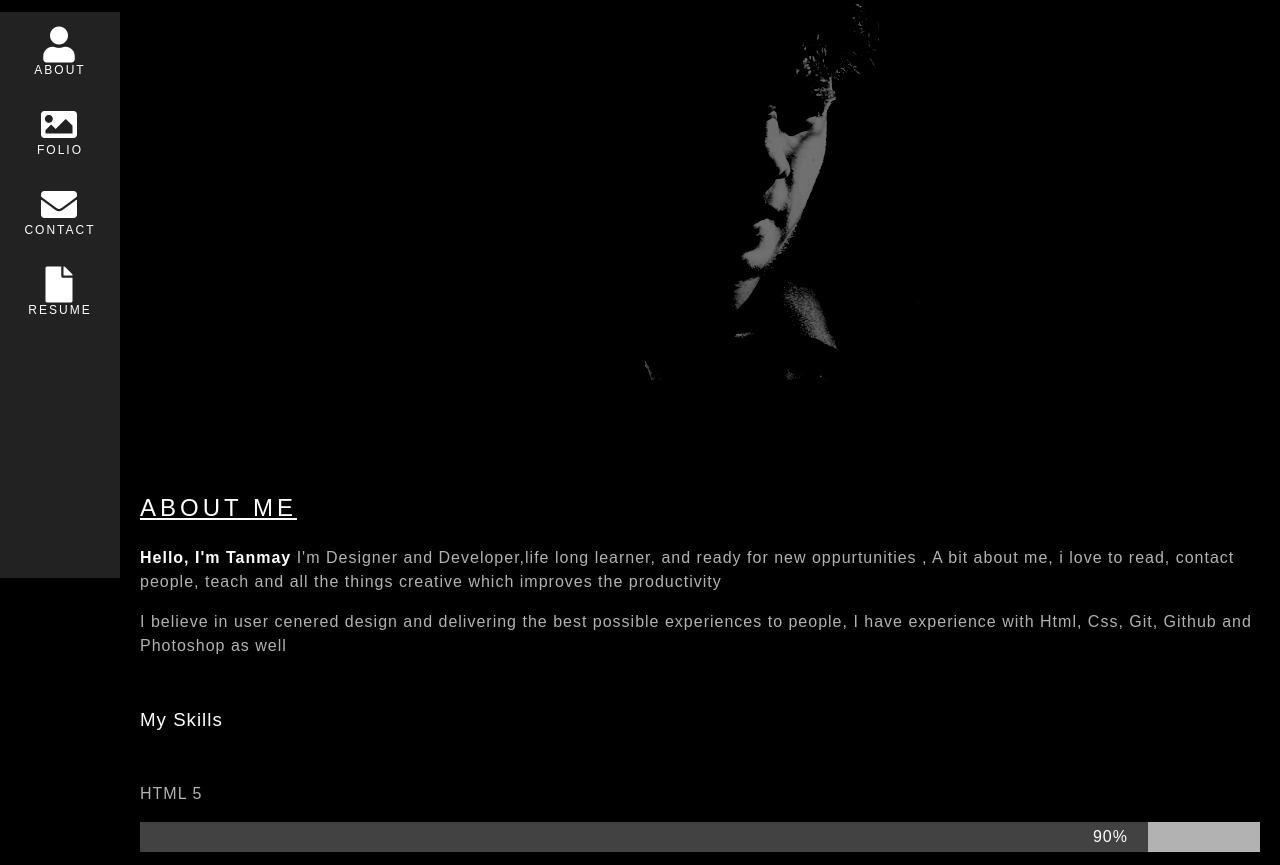
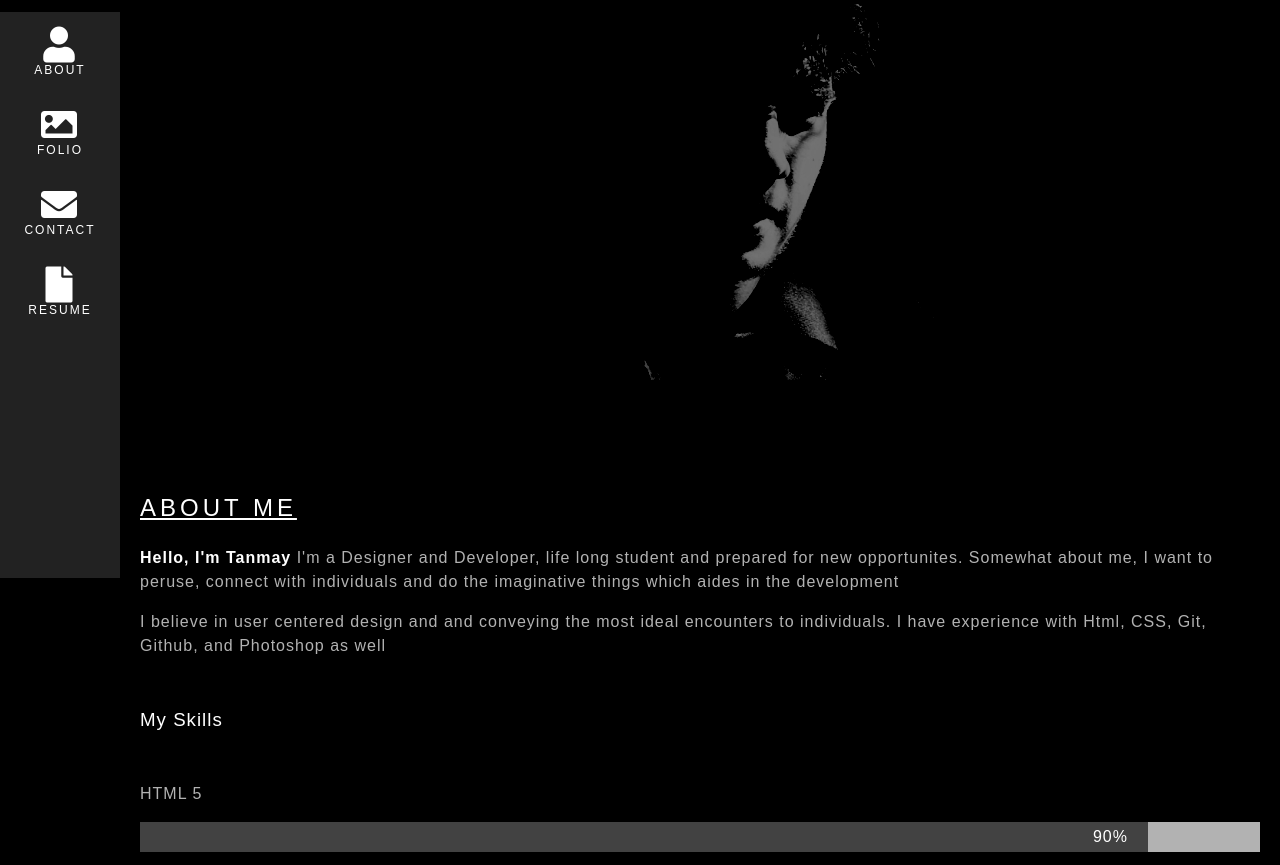
Before and after one commit to modhtanmay/modhtanmay.github.io, a plain HTML site: page index.html in a window 1280 px wide. Shown: the part 222-1087 px from the top of the page. Drawn offline with Linux system fonts and the light colour scheme.

Commit message:
index.html
Changed description

```diff
--- a/index.html
+++ b/index.html
@@ -53,14 +53,14 @@
     <section class="about" id="about">
       <h2>About me</h2>
       <p>
-        <span> Hello, I'm Tanmay </span> I'm Designer and Developer,life long
-        learner, and ready for new oppurtunities , A bit about me, i love to
-        read, contact people, teach and all the things creative which improves
-        the productivity
+        <span> Hello, I'm Tanmay </span> I'm a Designer and Developer,
+        life long student and prepared for new opportunites.
+        Somewhat about me, I want to peruse, connect with individuals and
+        do the imaginative things which aides in the development
       </p>
       <p>
-        I believe in user cenered design and delivering the best possible
-        experiences to people, I have experience with Html, Css, Git, Github and
+        I believe in user centered design and and conveying the most ideal
+  encounters to individuals. I have experience with Html, CSS, Git, Github, and
         Photoshop as well
       </p>
 
```
